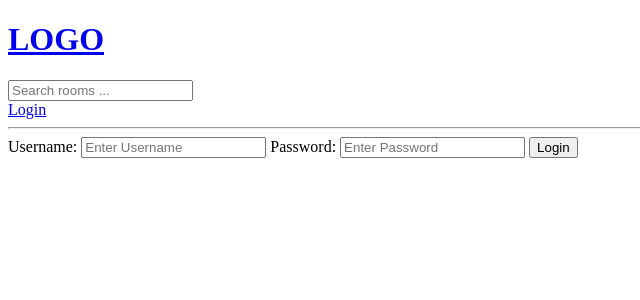
After one commit to bqfan/StudyBuddy, a Django app: template base/templates/base/login_register.html in a window 1280 px wide. The commit adds this page. Shown: the top 300 px of the page, without its empty margins (0-640 px from the left). Run offline with Django 3.2, Linux system fonts and the light colour scheme; the template is opened without the code that fills it, so the values that code supplies are empty.

Commit message:
add login and logout.

```diff
--- /dev/null
+++ b/base/templates/base/login_register.html
@@ -0,0 +1,15 @@
+{% extends "main.html" %}
+
+{% block content %}
+    <div>
+        <form method="POST" action="">
+            {% csrf_token %}
+
+            <label>Username:</label>
+            <input type="text" name="username" placeholder="Enter Username" />
+            <label>Password:</label>
+            <input type="password" name="password" placeholder="Enter Password" />
+            <input type="submit" value="Login" />
+        </form>
+    </div>
+{% endblock content %}
--- a/base/urls.py
+++ b/base/urls.py
@@ -3,6 +3,8 @@ from . import views
 
 
 urlpatterns = [
+    path("login/", views.loginPage, name="login"),
+    path("logout/", views.logoutUser, name="logout"),
     path("", views.home, name="home"),
     path("room/<str:pk>/", views.room, name="room"),
     path("create-room/", views.createRoom, name="create-room"),
--- a/templates/main.html
+++ b/templates/main.html
@@ -11,6 +11,15 @@
 
 <body>
     {% include "navbar.html" %}
+
+    {% if messages %}
+    <ul class="messages">
+        {% for message in messages %}
+        <li{% if message.tags %} class="{{ message.tags }}"{% endif %}>{{ message }}</li>
+        {% endfor %}
+    </ul>
+    {% endif %}
+
     {% block content %}
 
 
--- a/templates/navbar.html
+++ b/templates/navbar.html
@@ -5,4 +5,10 @@
 <form method="GET" action="{% url 'home' %}">
     <input type="text" name="q" placeholder="Search rooms ..." />
 </form>
+
+{% if request.user.is_authenticated %}
+    <a href="{% url 'logout' %}">Logout</a>
+{% else %}
+    <a href="{% url 'login' %}">Login</a>
+{% endif %}
 <hr>
```
Also changed, not shown: base/views.py (+31 -0 lines).
